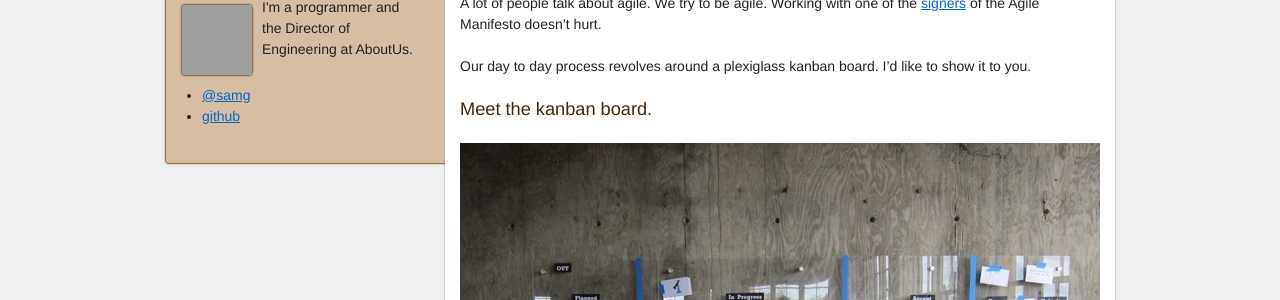
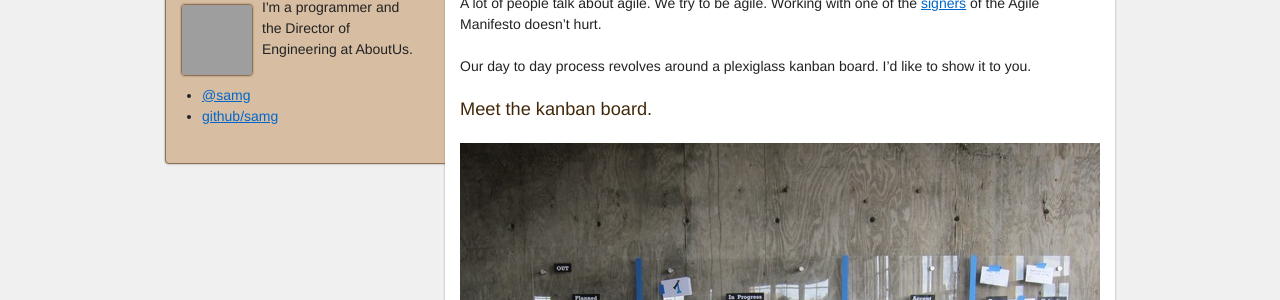
Before and after one commit to AboutUs/devblog, a Jekyll site: the page built from _posts/2011-04-29-meet-the-kanban-board.markdown, in a window 1280 px wide and 900 px high. Shown: the part 169-469 px from the top of the window. Built offline with Jekyll 4.4.1, drawn with Linux system fonts in a browser that asks for light colours; Markdown is read by kramdown in place of the engine named in the settings; grey boxes are pictures that could not be loaded.

Commit message:
better github link text

```diff
--- a/_includes/author.html
+++ b/_includes/author.html
@@ -19,7 +19,7 @@
 
   <ul class="meta">
     <li><a href="http://twitter.com/_samg">@samg</a></li>
-    <li><a href="http://github.com/samg">github</a></li>
+    <li><a href="http://github.com/samg">github/samg</a></li>
   </ul>
 {% elsif page.author == 'jd' or post.author == 'jd' %}
   <img class="avatar" src="http://www.gravatar.com/avatar/a3d6887041bc564a5d60cdc811ae4ef9?s=70">
```
